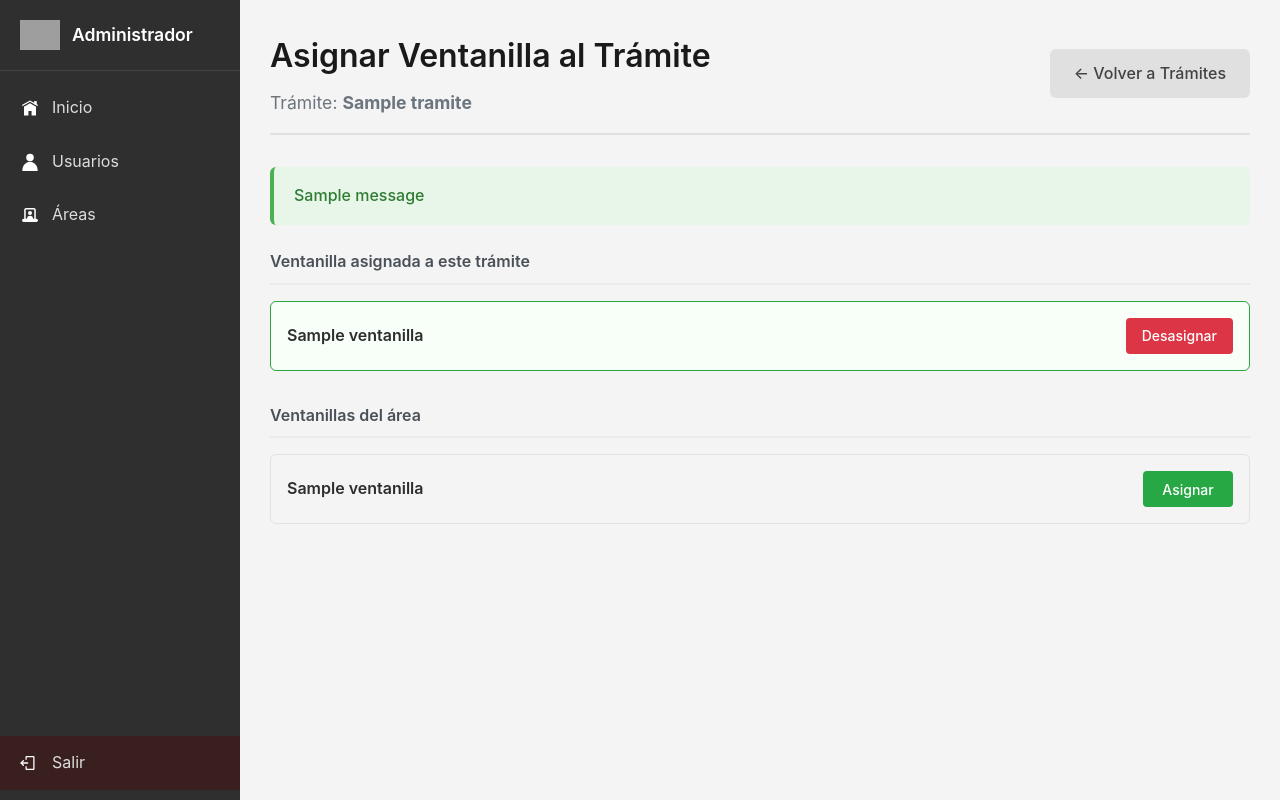
After one commit to FMM28/TomaTurnos, a Python web app: template app/templates/admin/form_tramite_ventanilla.html in a window 1280 px wide. The commit adds this page. Run offline with Jinja, Linux system fonts and the light colour scheme; the template is opened without the code that fills it: most values are stand-ins (such as "Sample title", 1, 10 or a date in 2020); one stand-in notice (Sample message) is shown; grey boxes are pictures that could not be loaded.

Commit message:
asiganar ventanilla a tramite

```diff
--- a/app/static/css/admin.css
+++ b/app/static/css/admin.css
@@ -183,6 +183,7 @@ body {
     font-size: 2rem;
     font-weight: 600;
     color: #1a1a1a;
+    white-space: nowrap;
 }
 
 .page-subtitle {
@@ -233,6 +234,7 @@ body {
     font-weight: 500;
     font-size: 1rem;
     transition: background-color 0.2s ease;
+    white-space: nowrap;
 }
 
 .btn-secondary:hover {
@@ -324,6 +326,8 @@ body {
     border-radius: 12px;
     font-size: 0.875rem;
     font-weight: 500;
+    text-align: center;
+    white-space: nowrap;
 }
 
 .badge-success { background-color: #d4edda; color: #155724; }
--- a/app/templates/admin/asignar_tramite_ventanilla.html
+++ b/app/templates/admin/asignar_tramite_ventanilla.html
@@ -27,7 +27,6 @@
         {% endif %}
     {% endwith %}
 
-    <!-- Trámites asignados a esta ventanilla -->
     <div class="users-section">
         <h3 class="section-title">Trámites asignados a esta ventanilla</h3>
 
@@ -53,7 +52,6 @@
         {% endif %}
     </div>
 
-    <!-- Trámites sin ventanilla -->
     <div class="users-section">
         <h3 class="section-title">Trámites sin ventanilla</h3>
 
@@ -79,7 +77,6 @@
         {% endif %}
     </div>
 
-    <!-- Trámites asignados a otra ventanilla -->
     <div class="users-section">
         <h3 class="section-title">Trámites asignados a otra ventanilla</h3>
 
@@ -112,7 +109,6 @@
 
 </div>
 
-<!-- Modal de confirmación -->
 <div id="confirmModal" class="modal">
     <div class="modal-content">
         <h3>Confirmar Reasignación</h3>
--- /dev/null
+++ b/app/templates/admin/form_tramite_ventanilla.html
@@ -0,0 +1,82 @@
+{% extends "admin/base_admin.html" %}
+
+{% block title %}Asignar Ventanilla - {{ tramite.name }}{% endblock %}
+
+{% block content %}
+<div class="users-page">
+
+    <div class="page-header">
+        <div>
+            <h1 class="page-title">Asignar Ventanilla al Trámite</h1>
+            <p class="page-subtitle">
+                Trámite: <strong>{{ tramite.name }}</strong>
+            </p>
+        </div>
+        <div class="header-actions">
+            <a href="{{ url_for('admin.tramites', id_area=tramite.id_area) }}" class="btn-secondary">
+                ← Volver a Trámites
+            </a>
+        </div>
+    </div>
+
+    {% with messages = get_flashed_messages(with_categories=true) %}
+        {% if messages %}
+            <div class="flash-messages">
+                {% for category, message in messages %}
+                    <div class="flash flash-{{ category }}">{{ message }}</div>
+                {% endfor %}
+            </div>
+        {% endif %}
+    {% endwith %}
+
+    <div class="users-section">
+        <h3 class="section-title">Ventanilla asignada a este trámite</h3>
+
+        {% if tramite.ventanilla %}
+            <div class="user-card active">
+                <div class="user-info">
+                    <span class="user-name">{{ tramite.ventanilla.name }}</span>
+                </div>
+
+                <form method="POST"
+                      action="{{ url_for('admin.desasignar_tramite_ventanilla',
+                                         id_ventanilla=tramite.ventanilla.id_ventanilla,
+                                         id_tramite=tramite.id_tramite) }}"
+                      onsubmit="return confirm('¿Desea desasignar este trámite?');">
+                    <input type="hidden" name="next" value="{{ request.path }}">
+                    <button class="btn-unassign">Desasignar</button>
+                </form>
+            </div>
+        {% else %}
+            <p class="empty-state">No hay ventanilla asignada</p>
+        {% endif %}
+    </div>
+
+    <div class="users-section">
+        <h3 class="section-title">Ventanillas del área</h3>
+
+        {% if ventanillas %}
+            {% for ventanilla in ventanillas %}
+                {% if not tramite.ventanilla or tramite.ventanilla.id_ventanilla != ventanilla.id_ventanilla %}
+                <div class="user-card">
+                    <div class="user-info">
+                        <span class="user-name">{{ ventanilla.name }}</span>
+                    </div>
+
+                    <form method="POST"
+                          action="{{ url_for('admin.asignar_tramite_ventanilla',
+                                             id_ventanilla=ventanilla.id_ventanilla,
+                                             id_tramite=tramite.id_tramite) }}">
+                        <input type="hidden" name="next" value="{{ request.path }}">
+                        <button class="btn-assign">Asignar</button>
+                    </form>
+                </div>
+                {% endif %}
+            {% endfor %}
+        {% else %}
+            <p class="empty-state">No hay ventanillas disponibles en esta área</p>
+        {% endif %}
+    </div>
+
+</div>
+{% endblock %}
--- a/app/templates/admin/ventanillas.html
+++ b/app/templates/admin/ventanillas.html
@@ -28,7 +28,7 @@
             <td>{{ ventanilla.area.name if ventanilla.area else 'Sin área asignada' }}</td>
             <td>
                 <div class="actions-cell">
-                    <a href="{{ url_for('admin.ventanilla_tramites', id_ventanilla=ventanilla.id_ventanilla) }}" class="btn-user">Trámites</a>
+                    <a href="{{ url_for('admin.ventanilla_tramites', id_ventanilla=ventanilla.id_ventanilla) }}" class="btn-view">Trámites</a>
                     <a href="{{ url_for('admin.edit_ventanilla', id_ventanilla=ventanilla.id_ventanilla) }}" class="btn-edit">Editar</a>
                     <form method="POST" action="{{ url_for('admin.delete_ventanilla', id_ventanilla=ventanilla.id_ventanilla) }}" class="delete-form" onsubmit="return confirm('¿Está seguro de eliminar esta ventanilla?');">
                         <button type="submit" class="btn-delete">Eliminar</button>
```
Also changed, not shown: app/routes/admin.py (+15 -0 lines), app/templates/admin/asignar_usuario_ventanilla.html (deleted, +0 -120 lines), app/templates/admin/tramites.html (+44 -5 lines).
